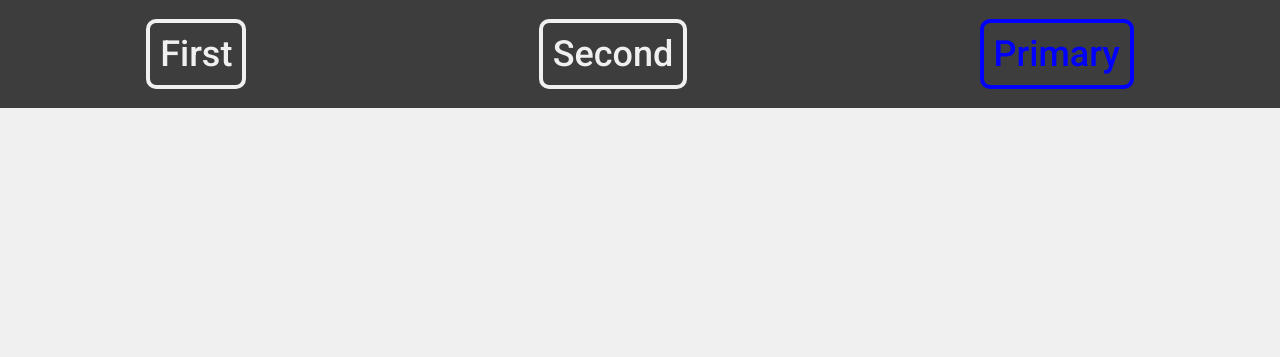
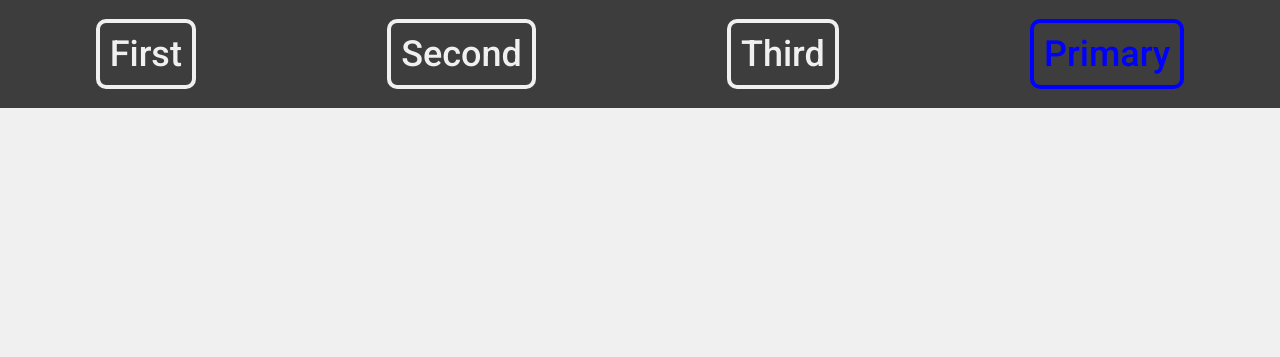
Before and after one commit to lukasz-zielinski-dev/git-example, a plain HTML site: page index.html in a window 1280 px wide. Shown: the top 357 px of the page. Drawn offline with Linux system fonts and the light colour scheme.

Commit message:
Adding 'Third' button

```diff
--- a/index.html
+++ b/index.html
@@ -12,6 +12,7 @@
       <div id="top-nav">
         <a class="nav-link" href="">First</a>
         <a class="nav-link" href="">Second</a>
+        <a class="nav-link" href="">Third</a>
         <a class="nav-link primary-link" href="">Primary</a>
       </div>
       <div id="main-content">
```
